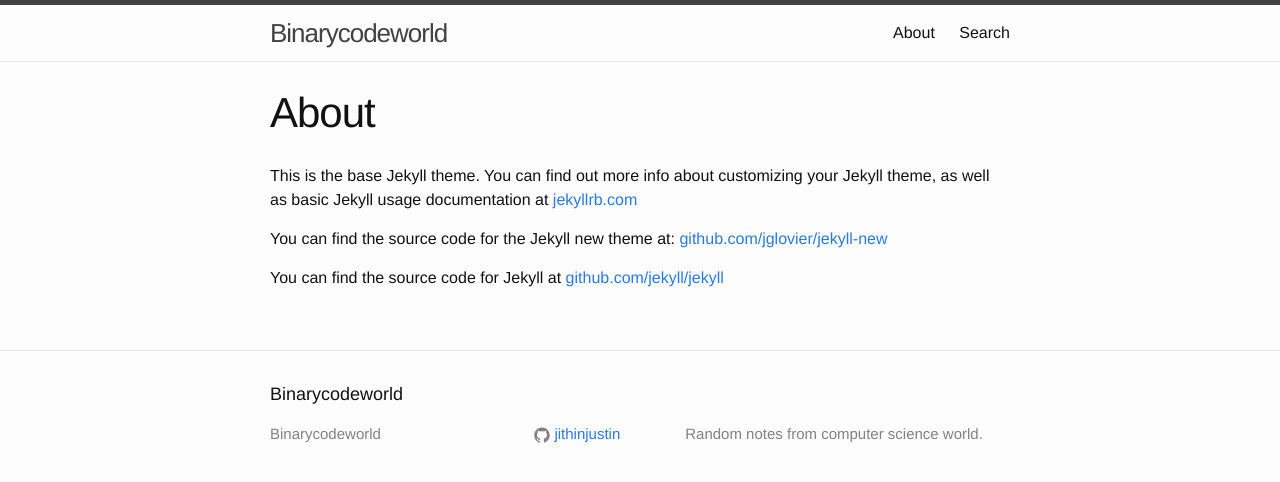
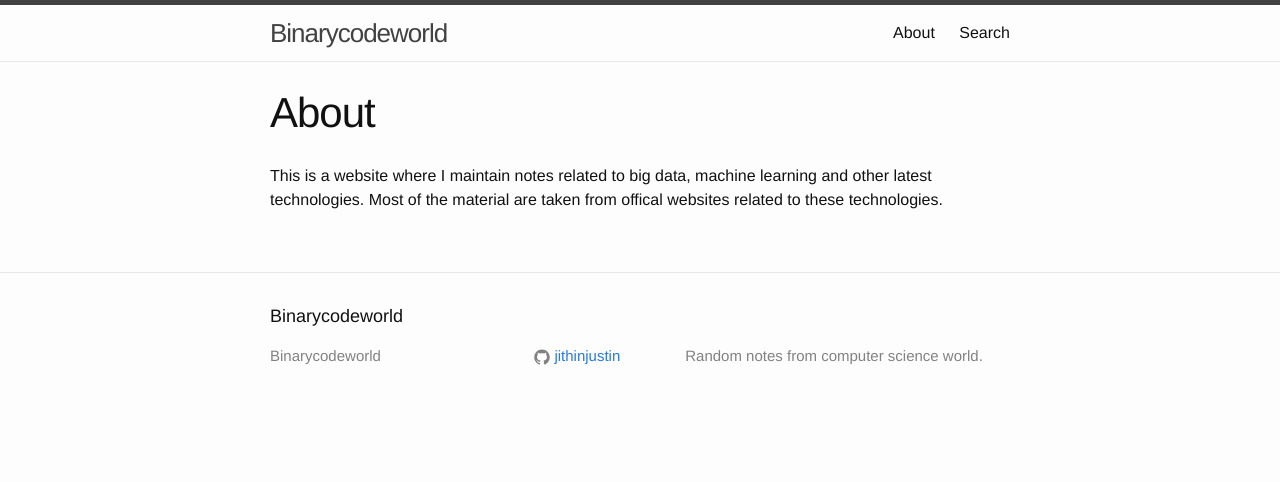
Before and after one commit to jithinjustin/jithinjustin.github.io, a Jekyll site: the page built from about.md, in a window 1280 px wide. Shown: the top 482 px of the page. Built offline with Jekyll 4.4.1, drawn with Linux system fonts in a browser that asks for light colours.

Commit message:
change about page

```diff
--- a/about.md
+++ b/about.md
@@ -4,8 +4,4 @@
 permalink: /about/
 ---
 
-This is the base Jekyll theme. You can find out more info about customizing your Jekyll theme, as well as basic Jekyll usage documentation at [jekyllrb.com](http://jekyllrb.com/)
-
-You can find the source code for the Jekyll new theme at: [github.com/jglovier/jekyll-new](https://github.com/jglovier/jekyll-new)
-
-You can find the source code for Jekyll at [github.com/jekyll/jekyll](https://github.com/jekyll/jekyll)
+This is a website where I maintain notes related to big data, machine learning and other latest technologies. Most of the material are taken from offical websites related to these technologies.
```
